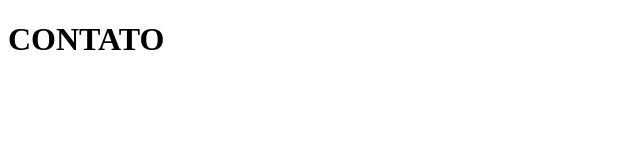
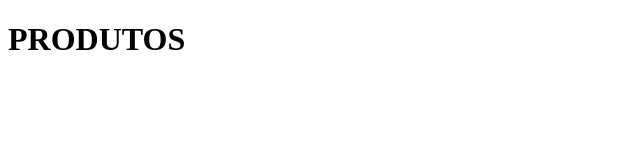
Before and after one commit to otw1984/sistema-de-cadastro, a plain HTML site: page produtos.html in a window 1280 px wide. Shown: the whole page, without its empty margins (0-640 px from the left). Drawn offline with Linux system fonts and the light colour scheme.

Commit message:
Adicionar mais um, vamos tentar

```diff
--- a/produtos.html
+++ b/produtos.html
@@ -7,6 +7,6 @@
     <title>Document</title>
 </head>
 <body>
-    <h1>CONTATO</h1>
+    <h1>PRODUTOS</h1>
 </body>
 </html>
```
Also changed, not shown: contato.html (+2 -2 lines).
